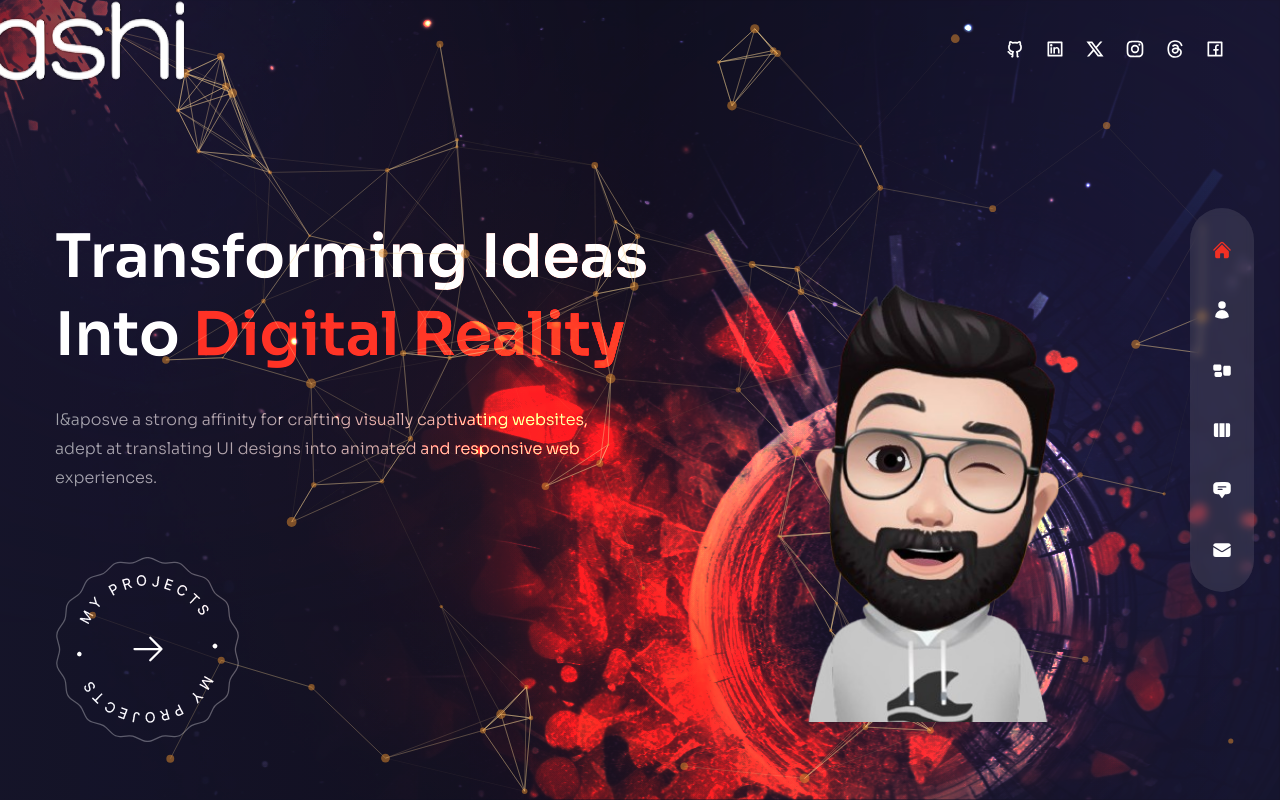
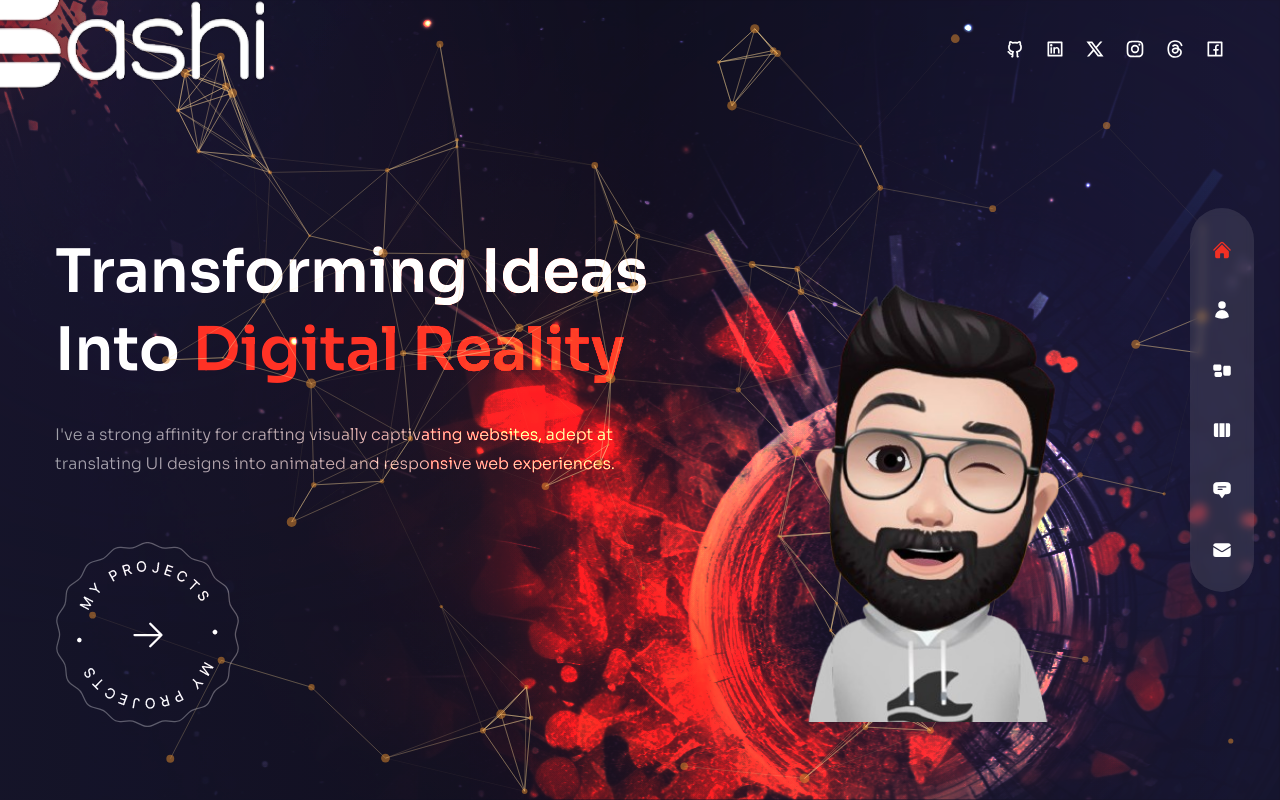
Before and after one commit to Sashi2002/Next-Portfolio, a Next.js app: page / in a window 1280 px wide. Built offline with nearby package versions, Linux system fonts and the light colour scheme.

Commit message:
image size fix

```diff
--- a/components/Header.js
+++ b/components/Header.js
@@ -10,11 +10,9 @@ const Header = () => {
         <div className="flex flex-col lg:flex-row justify-between items-center py-4">
           {/* logo */}
           <Link href={"/"}>
-            <div className="w-[320px] h-[100px] max-sm:w-[300px] relative md:right-28 lg:right-44 brightness-200">
+            <div className="w-[320px] h-[100px] max-sm:w-[300px] relative lg:right-24 brightness-200">
               <Image
                 src={"/logo.png"}
-                width={220}
-                height={148}
                 layout="fill"
                 objectFit="cover"
                 alt=""
--- a/pages/index.js
+++ b/pages/index.js
@@ -36,7 +36,7 @@ const Home = () => {
             exit="hidden"
             className="max-w-sm xl:max-w-xl mx-auto xl:mx-0 mb-10 xl:mb-16"
           >
-            I&aposve a strong affinity for crafting visually captivating
+            I&apos;ve a strong affinity for crafting visually captivating
             websites, adept at translating UI designs into animated and
             responsive web experiences.
           </motion.p>
```
